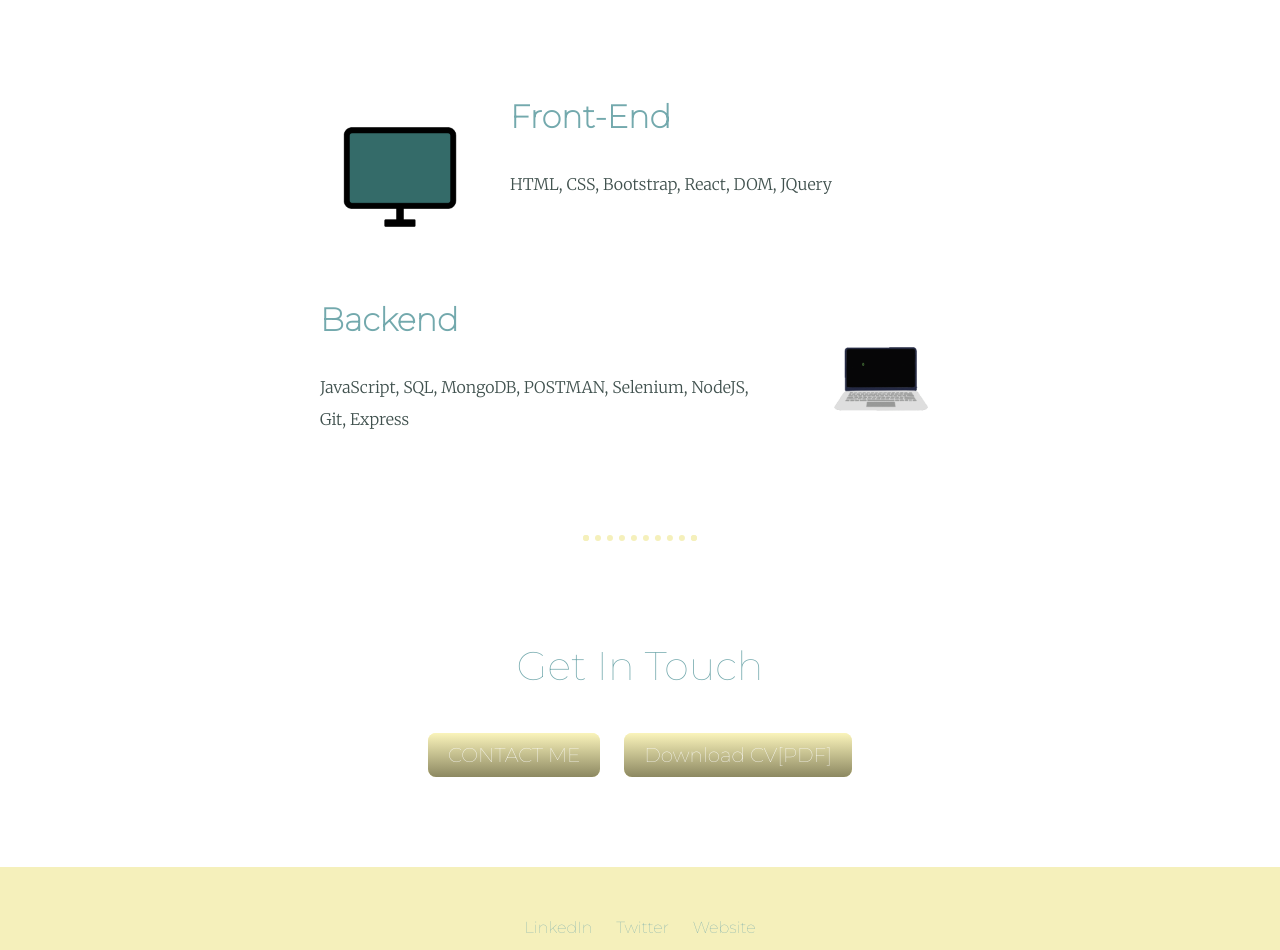
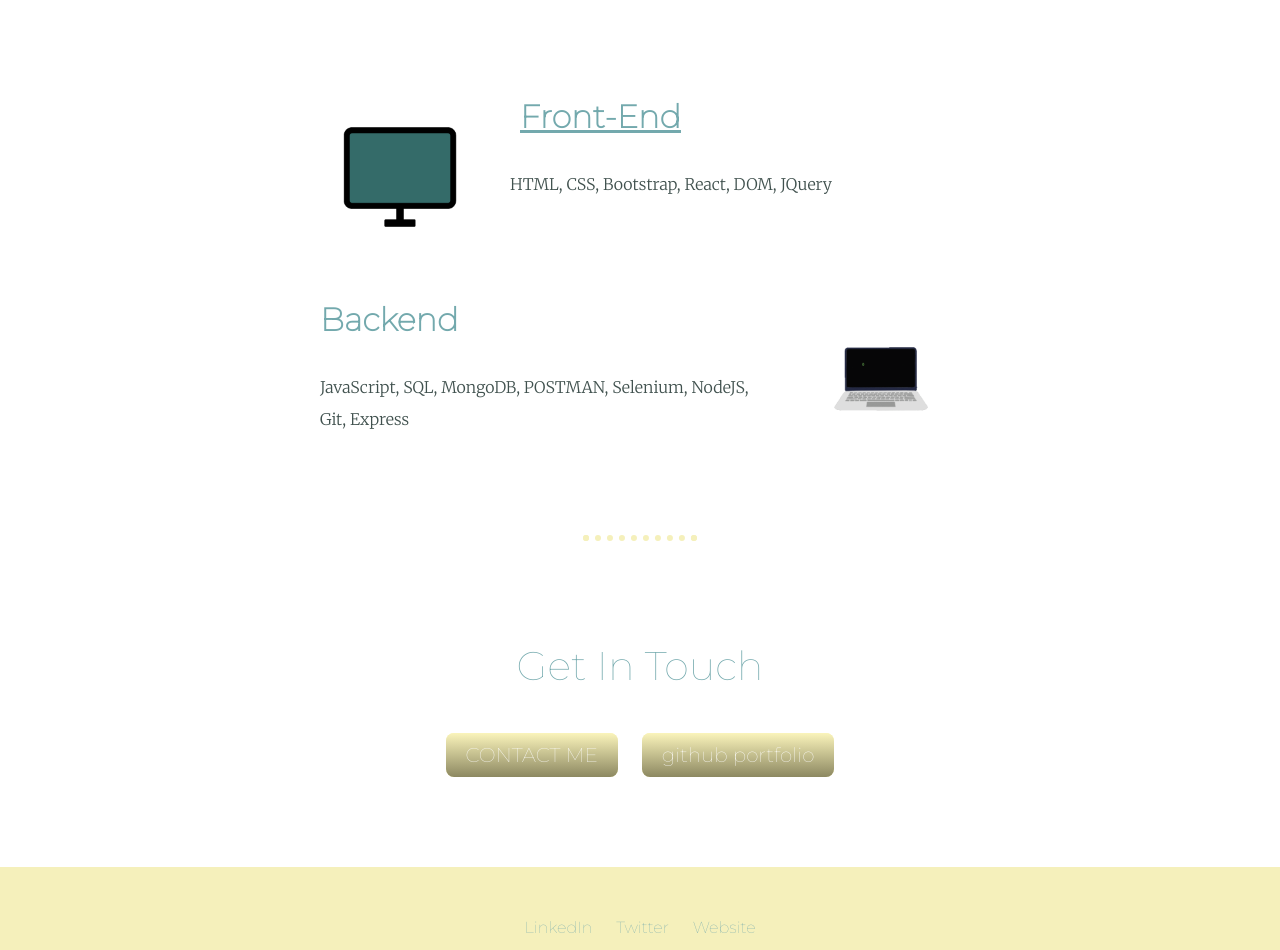
Before and after one commit to sirsallas/mySite, a plain HTML site: page index.html in a window 1280 px wide. Shown: the part 1772-2722 px from the top of the page. Drawn offline with Linux system fonts and the light colour scheme.

Commit message:
Add files via upload
edits to index.html and style.css

```diff
--- a/css/styles.css
+++ b/css/styles.css
@@ -153,6 +153,7 @@ margin: 100px auto auto auto;
   background-image: linear-gradient(to bottom, #bede9b, #b6d695);
   text-decoration: none;
 }
+
 .cv{
   background: #faf4bb;
   background-image: -webkit-linear-gradient(top, #faf4bb, #8c8861);
@@ -178,3 +179,6 @@ margin: 100px auto auto auto;
   background-image: linear-gradient(to bottom, #bede9b, #b6d695);
   text-decoration: none;
 }
+.frontend-link{
+  text-decoration: underline;
+}
--- a/index.html
+++ b/index.html
@@ -32,13 +32,13 @@
         <h2>MY SKILLS</h2>
         <div class="skill-row">
           <img class="computer1-png" src="images/computer1.gif" alt="another">
-          <h3 >Front-End</h3>
-          <p class="computer-skill-description">HTML, CSS, Bootstrap, React, DOM, JQuery</p>
+          <h3 ><a class="frontend-link" href="https://sirsallas.github.io/bootstrap-advancedcss//">Front-End</a></h3>
+          <p class="computer-skill-description"> HTML, CSS, Bootstrap, React, DOM, JQuery</p>
         </div>
         <div class="skill-row">
           <img class="code-gif" src="images/code.gif" alt="">
           <h3>Backend</h3>
-          <p class="code-skill-description">JavaScript, SQL, MongoDB, POSTMAN, Selenium, NodeJS, Git, Express</p>
+          <p class="code-skill-description">JavaScript, SQL, MongoDB,  POSTMAN, Selenium, NodeJS, Git, Express</p>
         </div>
       </div>
       <hr>
@@ -46,7 +46,7 @@
         <h2>Get In Touch</h2>
 
         <a class="btn" href="mailto:selom.sm96@gmail.com">CONTACT ME</a>
-          <a class="cv" href="images/cvsite.pdf">Download CV[PDF]</a>
+        <a class="cv" href="https://github.com/sirsallas">github portfolio</a>
       </div>
     </div>
 
```
